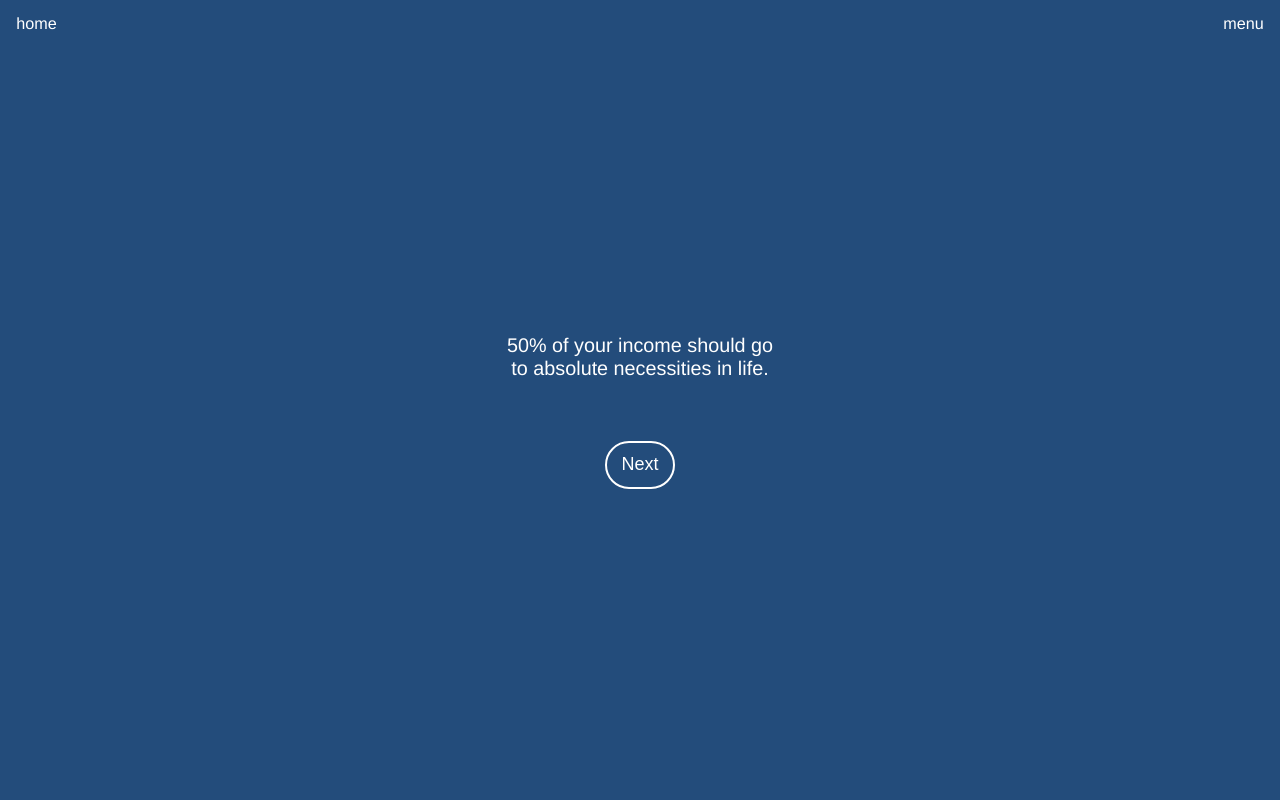
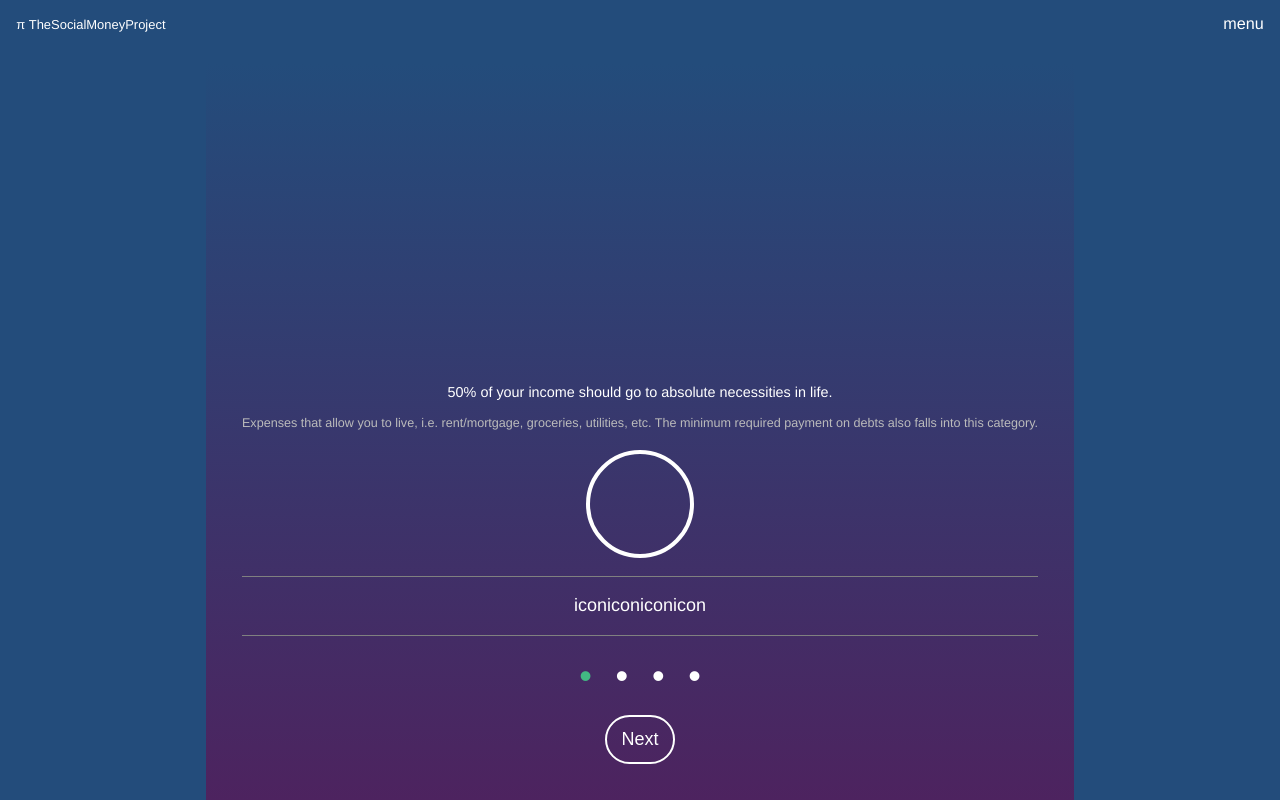
Before and after one commit to adamgibbons/smp-client, a Vue app: page /#/ in a window 1280 px wide. Both pictures are taken after a click on the button "Show my money score". Built offline with nearby package versions, Linux system fonts and the light colour scheme.

Commit message:
smooth out onboarding layouts

```diff
--- a/src/App.vue
+++ b/src/App.vue
@@ -2,7 +2,9 @@
   <div class="grid-container">
     <header>
       <div id="hamburger">menu</div>
-      <div id="home">home</div>
+      <div id="home">
+        <router-link to="/">π TheSocialMoneyProject</router-link>
+      </div>
     </header>
     <router-view/>
   </div>
@@ -19,7 +21,7 @@ export default {
     // TODO refine routing logic based on form progress
     authenticated: function (isAuthenticated) {
       if (isAuthenticated) {
-        this.$router.push('/start')
+        this.$router.push('/flow/personal-1')
       }
     }
   },
@@ -38,10 +40,10 @@ export default {
         })
         .catch((err) => {
           console.log(err)
-          this.$router.replace('/splash')
+          this.$router.replace('/')
         })
     } else {
-      this.$router.replace('/splash')
+      this.$router.replace('/')
     }
   }
 }
@@ -63,7 +65,6 @@ header div {
   font-weight: 100;
 }
 .gradient {
-  color: white;
   background: linear-gradient(#234c7b, #4d235f);
 }
 .grid-container {
@@ -103,6 +104,11 @@ header div {
   left: 0;
   padding: .66em 1em;
 }
+#home a {
+  text-decoration: none;
+  color: white;
+  font-size: .8em;
+}
 #hamburger {
   position: absolute;
   top: 0;
--- a/src/components/Onboard.vue
+++ b/src/components/Onboard.vue
@@ -1,35 +1,37 @@
 <template>
-  <div class="body">
+  <div class="body gradient">
     <slot></slot>
+    <div class="cta">
+      <button @click="next">Next</button>
+    </div>
   </div>
 </template>
 
 <script>
 export default {
-  name: 'foo'
+  methods: {
+    next () {
+      if (this.$route.path === '/onboard-4') {
+        return this.$router.push('/register')
+      }
+
+      return this.$router.push(`/onboard-${parseInt(this.$route.path.slice(-1)) + 1}`)
+    }
+  }
 }
 </script>
 
 <style scoped>
-  .body {
-    margin: 0 auto 3em;
-    text-align: center;
-    font-size: 1em;
-    line-height: 1.2;
-    display: flex;
-    flex-flow: column;
-    justify-content: center;
+  h3 {
+    font-weight: 400;
+    font-size: .8em;
+    margin: .66em 0;
+    line-height: 1.4;
   }
-  .content {
-    margin: 0 2em;
-  }
-  .cta {
-
-  }
-  h3 {
-    font-weight: 200;
-    font-size: 1.1em;
-    margin: .66em 0 3em;
+  p {
+    color: #bbb;
+    font-size: .7em;
+    line-height: 1.4;
   }
   button {
     border: 2px solid white;
@@ -39,4 +41,42 @@ export default {
     padding: .66em .8em;
     font-size: 1em;
   }
+  .body {
+    padding-bottom: 2em;
+    margin: 0 auto;
+    text-align: center;
+    font-size: 1em;
+    line-height: 1.2;
+    display: flex;
+    flex-flow: column;
+    justify-content: flex-end;
+  }
+  .content {
+    margin: 0 2em;
+  }
+  .icons {
+    border-top: 1px solid gray;
+    border-bottom: 1px solid gray;
+    padding: 1em 0;
+  }
+  .progress {
+    padding: 1em 0;
+  }
+  .progress span {
+    margin: 0 .33em;
+    font-size: 2em;
+  }
+  .progress span.active {
+    color: #42b983;
+  }
+  .cta {
+
+  }
+  .graphic {
+    height: 100px;
+    width :100px;
+    border: 4px solid white;
+    border-radius: 100%;
+    margin: 1em auto;
+  }
 </style>
--- a/src/components/Onboard1.vue
+++ b/src/components/Onboard1.vue
@@ -2,13 +2,23 @@
   <onboard>
     <div class="content">
       <h3>
-        50% of your income should go
-        <br>
-        to absolute necessities in life.
+        50% of your income should go to absolute necessities in life.
       </h3>
-    </div>
-    <div class="cta">
-      <button @click="next">Next</button>
+      <p>Expenses that allow you to live, i.e. rent/mortgage, groceries, utilities, etc. The minimum required payment on debts also falls into this category.</p>
+      <div class="graphic">
+      </div>
+      <div class="icons">
+        <span>icon</span>
+        <span>icon</span>
+        <span>icon</span>
+        <span>icon</span>
+      </div>
+      <div class="progress">
+        <span class="active">•</span>
+        <span>•</span>
+        <span>•</span>
+        <span>•</span>
+      </div>
     </div>
   </onboard>
 </template>
@@ -17,11 +27,6 @@
 import Onboard from './onboard'
 
 export default {
-  components: { Onboard },
-  methods: {
-    next () {
-      this.$router.push('/onboard-2')
-    }
-  }
+  components: { Onboard }
 }
 </script>
--- a/src/components/Onboard2.vue
+++ b/src/components/Onboard2.vue
@@ -2,12 +2,24 @@
   <onboard>
     <div class="content">
       <h3>
-        30% of your income should go to
-        <br>
-        the things you want but don't need.
+        30% of your income should go to the things you want but don't need.
       </h3>
-      <div class="cta">
-        <button @click="next">Next</button>
+      <p>
+        Stuff that you buy to enjoy life, but is not necessary to survive, i.e. Starbucks, clothes, cable, restaurants, etc.
+      </p>
+      <div class="graphic">
+      </div>
+      <div class="icons">
+        <span>icon</span>
+        <span>icon</span>
+        <span>icon</span>
+        <span>icon</span>
+      </div>
+      <div class="progress">
+        <span class="active">•</span>
+        <span class="active">•</span>
+        <span>•</span>
+        <span>•</span>
       </div>
     </div>
   </onboard>
--- a/src/components/Onboard3.vue
+++ b/src/components/Onboard3.vue
@@ -2,12 +2,22 @@
   <onboard>
     <div class="content">
       <h3>
-        20% of your income should go
-        <br>
-        to saving and paying off debt.
+        20% of your income should go to saving and paying off debt.
       </h3>
-      <div class="cta">
-        <button @click="next">Next</button>
+      <p>Use this category to go above and beyond paying off your debts until they become eliminated, then this category can go solely toward savings.</p>
+      <div class="graphic">
+      </div>
+      <div class="icons">
+        <span>icon</span>
+        <span>icon</span>
+        <span>icon</span>
+        <span>icon</span>
+      </div>
+      <div class="progress">
+        <span class="active">•</span>
+        <span class="active">•</span>
+        <span class="active">•</span>
+        <span>•</span>
       </div>
     </div>
   </onboard>
--- a/src/components/Onboard4.vue
+++ b/src/components/Onboard4.vue
@@ -2,12 +2,24 @@
   <onboard>
     <div class="content">
       <h3>
-        The 50/30/20 rule is the ideal
-        <br>
-        way to spend your money.
+        The 50/30/20 rule is the ideal way to spend your money.
       </h3>
-      <div class="cta">
-        <button @click="next">Next</button>
+      <p>
+        We will calculate where you money is currently going, allocate it into the three 50/30/20 categories, and let you compare it with the model to see what areas are giving you financial peace and which ones could use some tweaking.
+      </p>
+      <div class="graphic">
+      </div>
+      <div class="icons">
+        <span>icon</span>
+        <span>icon</span>
+        <span>icon</span>
+        <span>icon</span>
+      </div>
+      <div class="progress">
+        <span class="active">•</span>
+        <span class="active">•</span>
+        <span class="active">•</span>
+        <span class="active">•</span>
       </div>
     </div>
   </onboard>
--- a/src/router/index.js
+++ b/src/router/index.js
@@ -23,7 +23,7 @@ Vue.use(Router)
 export default new Router({
   routes: [
     {
-      path: '/splash',
+      path: '/',
       component: Splash
     },
     {
```
